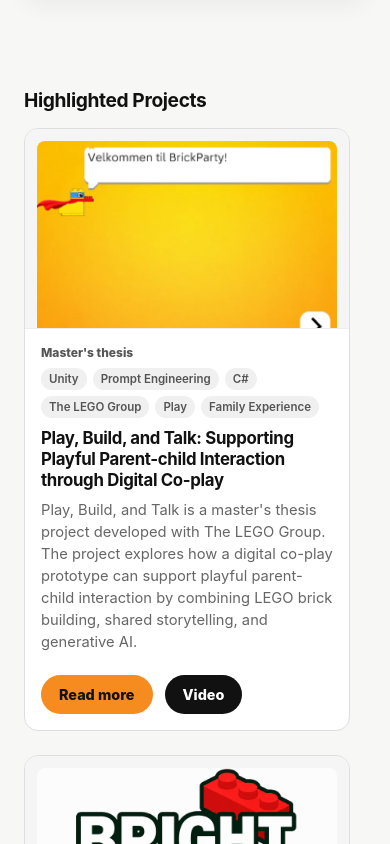
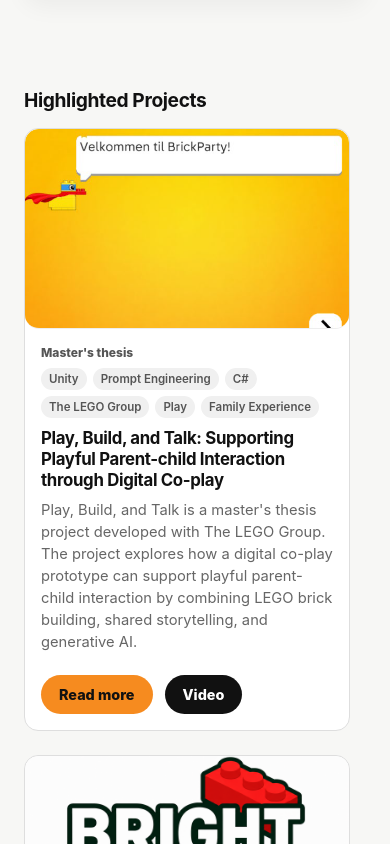
Before and after one commit to abeck4600/Project-Portfolio, a React (Vite) app in the folder my-projects-site/: page / in a window 390 px wide. Shown: the part 1880-2724 px from the top of the page. Built offline with nearby package versions, Linux system fonts and the light colour scheme.

Commit message:
Iphone resolution image changes

```diff
--- a/my-projects-site/src/styles/projects.css
+++ b/my-projects-site/src/styles/projects.css
@@ -527,6 +527,7 @@
   .project-card {
     min-height: auto;
     border-radius: 14px;
+    overflow: hidden;
   }
 
   .project-actions {
@@ -539,15 +540,18 @@
 
   .image-wrap {
     height: 200px;
-    padding: 12px;
+    padding: 0;
     overflow: hidden;
     background: #f5f5f5;
+    border-radius: 14px;
   }
 
   .image-wrap img {
-    object-fit: contain;
+    object-fit: cover;
     object-position: center;
-    border-radius: 8px;
+    width: 100%;
+    height: 100%;
+    display: block;
   }
 
   .project-card.featured .image-wrap {
```
